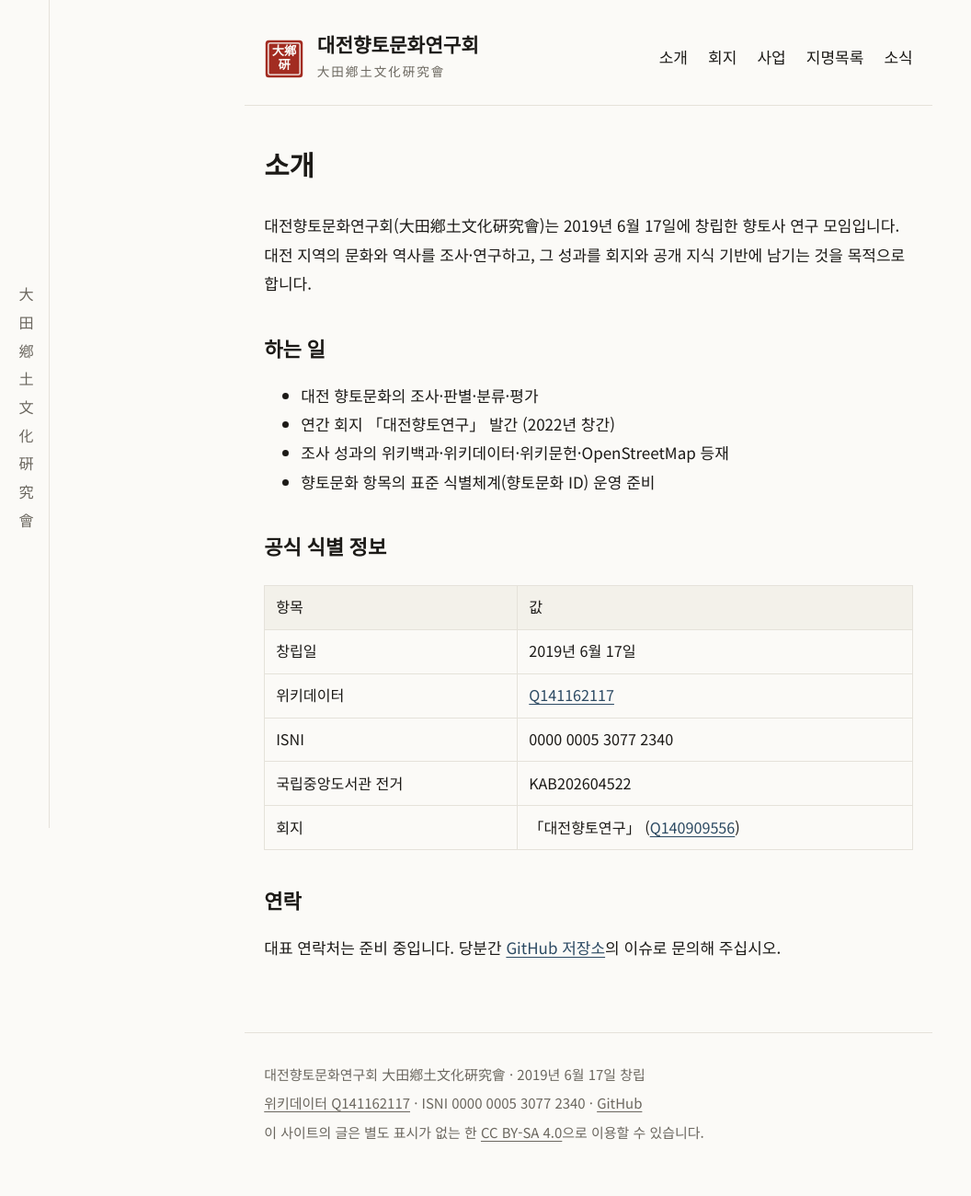
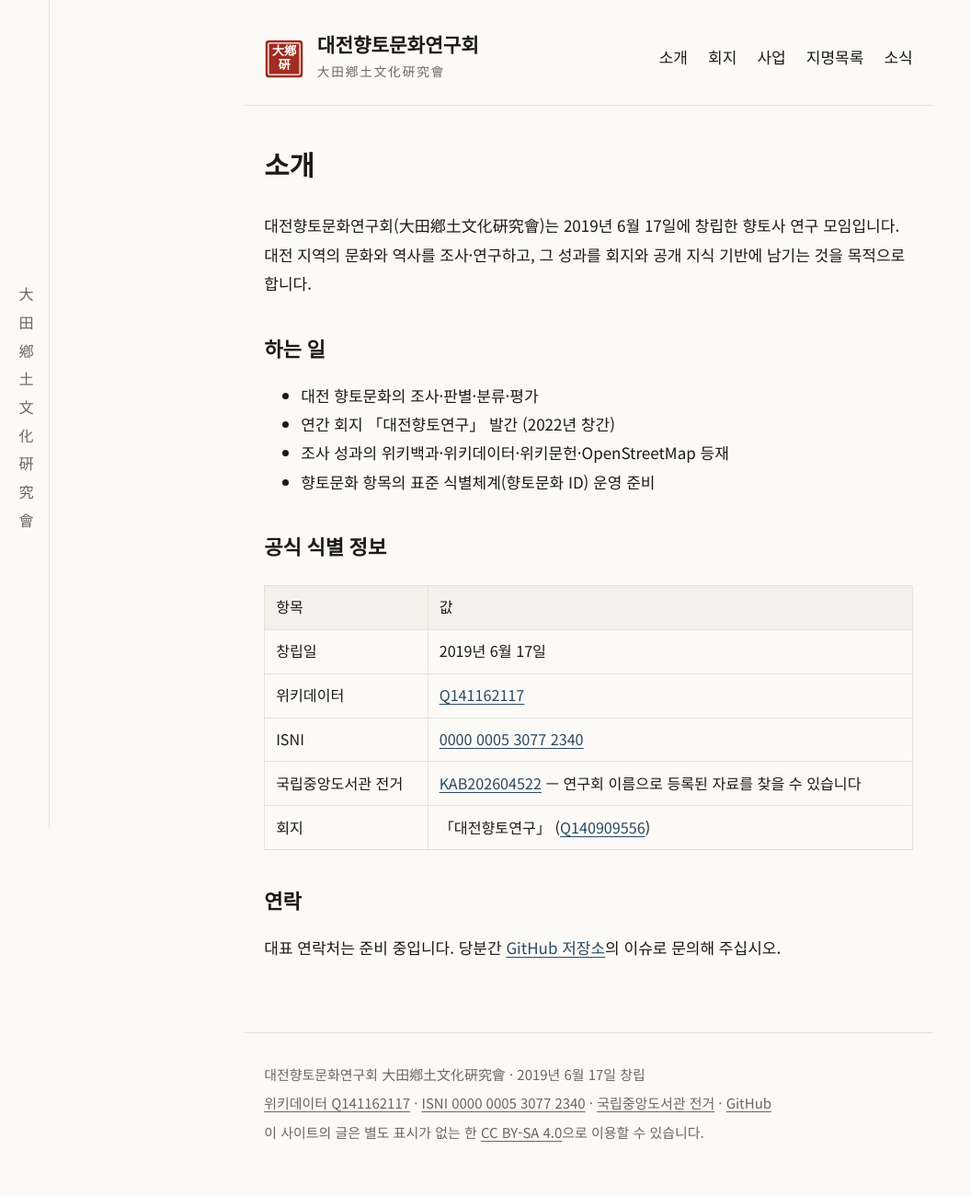
Before and after one commit to daehyang/daehyang.github.io, a Jekyll site: the page built from about.md, in a window 1280 px wide. Shown: the whole page at 92% size, without its empty margins (0-1056 px from the left). Built offline with Jekyll 4.4.1, drawn with Linux system fonts in a browser that asks for light colours.

Commit message:
푸터의 식별자를 각자의 권위 있는 곳으로 연결
국립중앙도서관 전거항목으로 이어 연구회 이름으로 등록된 자료를 찾아갈
수 있게 했다. 주소 형식은 위키데이터 P5034(National Library of Korea ID)
가 정한 https://lod.nl.go.kr/resource/$1 을 따랐다.

ISNI 는 표시만 하고 있었는데 isni.org 의 해당 기록으로 잇는다. ISNI 이름표에
도서관 주소를 달면 읽는 사람을 속이는 셈이라, 두 식별자를 각각 제 자리로
보냈다.

전거번호는 _config.yml 의 org.nlk 로 옮겼다 — 식별자는 org.* 에 한 번만
두고 참조한다는 규칙에 맞춘 것이다. 소개 페이지의 표에도 같은 링크를 걸었다.

```diff
--- a/_config.yml
+++ b/_config.yml
@@ -12,6 +12,9 @@
   journal: 대전향토연구
   wikidata: Q141162117
   isni: "0000 0005 3077 2340"
+  # 국립중앙도서관 전거번호. 주소 형식은 위키데이터 P5034 가 정한
+  # https://lod.nl.go.kr/resource/$1 을 쓴다.
+  nlk: KAB202604522
   email: ""   # 대표 메일 확정 후 기입
 
 markdown: kramdown
--- a/_layouts/default.html
+++ b/_layouts/default.html
@@ -42,7 +42,8 @@
     <p>{{ site.title }} {{ site.title_hanja }} · 2019년 6월 17일 창립</p>
     <p>
       <a href="https://www.wikidata.org/wiki/{{ site.org.wikidata }}">위키데이터 {{ site.org.wikidata }}</a> ·
-      ISNI {{ site.org.isni }} ·
+      <a href="https://isni.org/isni/{{ site.org.isni | remove: ' ' }}">ISNI {{ site.org.isni }}</a> ·
+      <a href="https://lod.nl.go.kr/resource/{{ site.org.nlk }}">국립중앙도서관 전거</a> ·
       <a href="https://github.com/daehyang">GitHub</a>
     </p>
     <p class="license">이 사이트의 글은 별도 표시가 없는 한 <a href="https://creativecommons.org/licenses/by-sa/4.0/deed.ko">CC BY-SA 4.0</a>으로 이용할 수 있습니다.</p>
--- a/about.md
+++ b/about.md
@@ -20,8 +20,8 @@
 |---|---|
 | 창립일 | 2019년 6월 17일 |
 | 위키데이터 | [Q141162117](https://www.wikidata.org/wiki/Q141162117) |
-| ISNI | 0000 0005 3077 2340 |
-| 국립중앙도서관 전거 | KAB202604522 |
+| ISNI | [0000 0005 3077 2340](https://isni.org/isni/0000000530772340) |
+| 국립중앙도서관 전거 | [KAB202604522](https://lod.nl.go.kr/resource/KAB202604522) — 연구회 이름으로 등록된 자료를 찾을 수 있습니다 |
 | 회지 | 「대전향토연구」 ([Q140909556](https://www.wikidata.org/wiki/Q140909556)) |
 
 ## 연락
```
